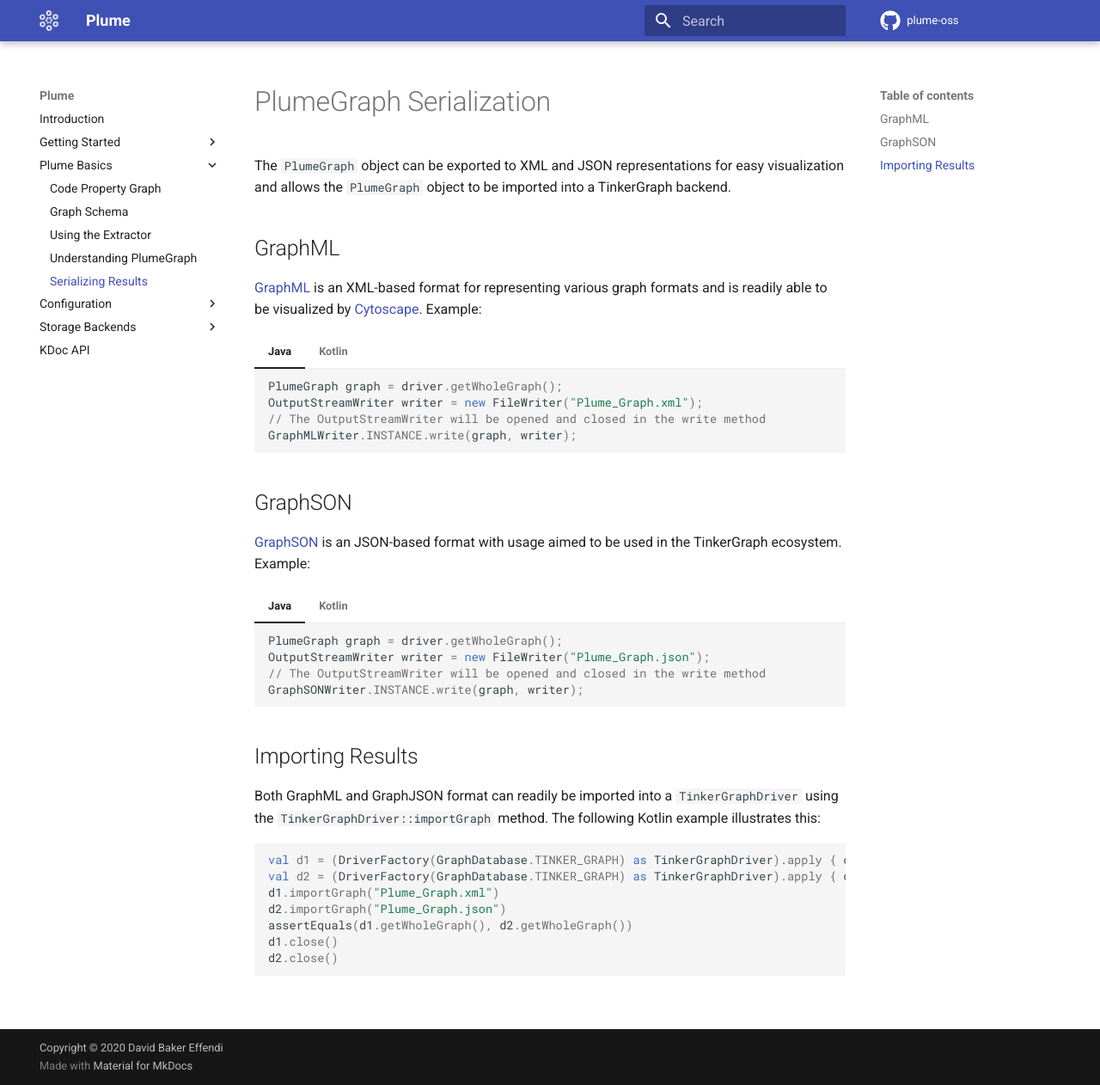
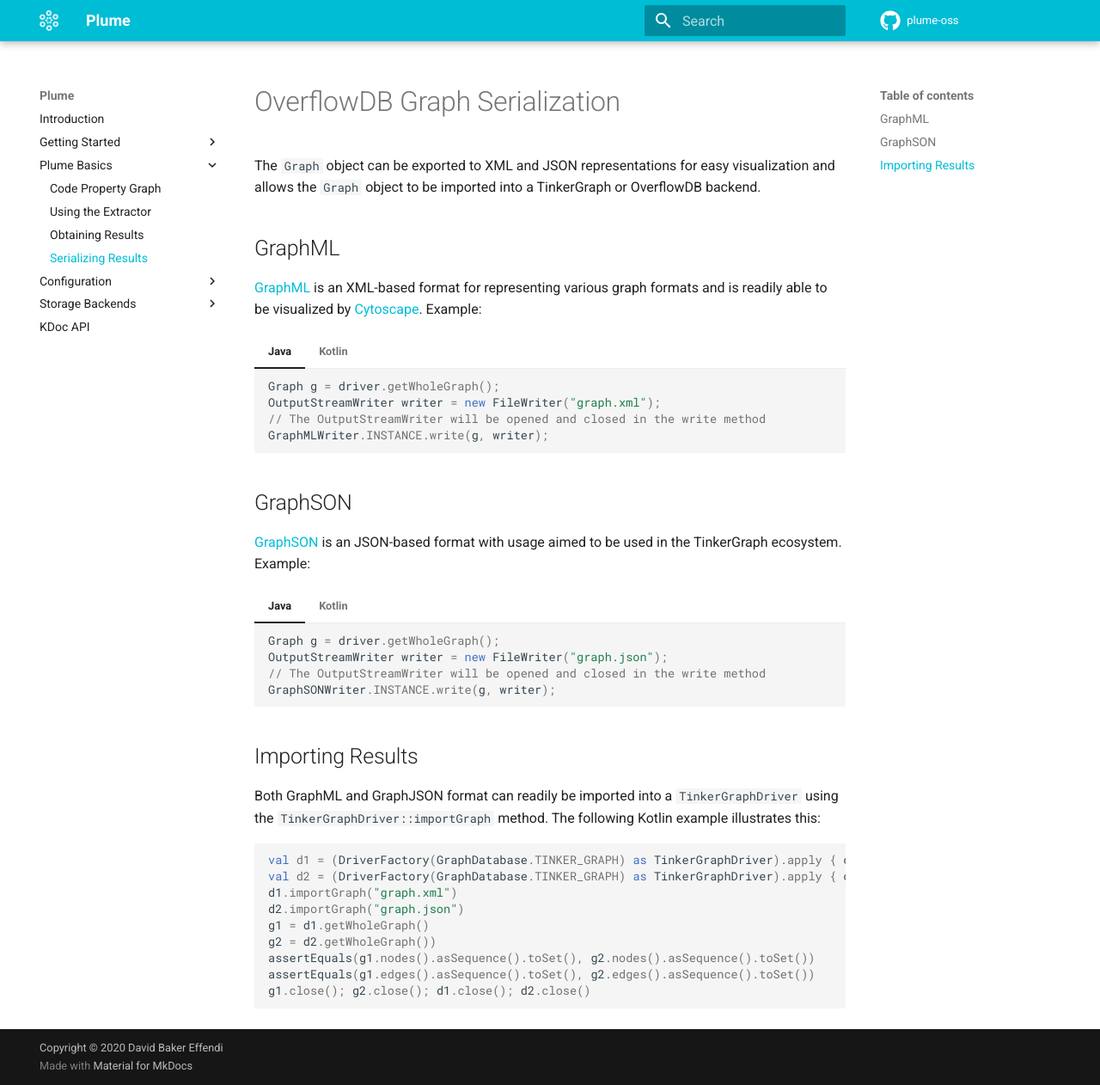
Before and after one commit to plume-oss/plume-docs, an MkDocs documentation site: the page built from docs/plume-basics/graph-io.md, in a window 1280 px wide and 1262 px high. Shown: the whole window at 86% size. Built offline with MkDocs 1.6.1 and Material for MkDocs 9.7.7, drawn with Linux system fonts in a browser that asks for light colours.

Commit message:
:sparkles: Finished the documentation overhaul

````diff
--- a/docs/plume-basics/graph-io.md
+++ b/docs/plume-basics/graph-io.md
@@ -1,8 +1,8 @@
-# PlumeGraph Serialization
+# OverflowDB Graph Serialization
 
-The `PlumeGraph` object can be exported to XML and JSON representations for
-easy visualization and allows the `PlumeGraph` object to be imported into a
-TinkerGraph backend.
+The `Graph` object can be exported to XML and JSON representations for
+easy visualization and allows the `Graph` object to be imported into a
+TinkerGraph or OverflowDB backend.
 
 ## GraphML
 
@@ -12,18 +12,18 @@
 
 === "Java"
     ```java
-    PlumeGraph graph = driver.getWholeGraph();
-    OutputStreamWriter writer = new FileWriter("Plume_Graph.xml");
+    Graph g = driver.getWholeGraph();
+    OutputStreamWriter writer = new FileWriter("graph.xml");
     // The OutputStreamWriter will be opened and closed in the write method
-    GraphMLWriter.INSTANCE.write(graph, writer);
+    GraphMLWriter.INSTANCE.write(g, writer);
     ```
 
 === "Kotlin"
     ```kotlin
-    val graph = driver.getWholeGraph()
-    val writer = new FileWriter("Plume_Graph.xml")
+    val g = driver.getWholeGraph()
+    val writer = new FileWriter("graph.xml")
     // The OutputStreamWriter will be opened and closed in the write method
-    GraphMLWriter.write(graph, writer)
+    GraphMLWriter.write(g, writer)
     ```
 
 ## GraphSON
@@ -34,18 +34,18 @@
 
 === "Java"
     ```java
-    PlumeGraph graph = driver.getWholeGraph();
-    OutputStreamWriter writer = new FileWriter("Plume_Graph.json");
+    Graph g = driver.getWholeGraph();
+    OutputStreamWriter writer = new FileWriter("graph.json");
     // The OutputStreamWriter will be opened and closed in the write method
-    GraphSONWriter.INSTANCE.write(graph, writer);
+    GraphSONWriter.INSTANCE.write(g, writer);
     ```
 
 === "Kotlin"
     ```kotlin
-    val graph = driver.getWholeGraph()
-    val writer = new FileWriter("Plume_Graph.json")
+    val g = driver.getWholeGraph()
+    val writer = new FileWriter("graph.json")
     // The OutputStreamWriter will be opened and closed in the write method
-    GraphSONWriter.write(graph, writer)
+    GraphSONWriter.write(g, writer)
     ```
 ## Importing Results
 
@@ -56,9 +56,11 @@
 ```kotlin
 val d1 = (DriverFactory(GraphDatabase.TINKER_GRAPH) as TinkerGraphDriver).apply { connect() }
 val d2 = (DriverFactory(GraphDatabase.TINKER_GRAPH) as TinkerGraphDriver).apply { connect() }
-d1.importGraph("Plume_Graph.xml")
-d2.importGraph("Plume_Graph.json")
-assertEquals(d1.getWholeGraph(), d2.getWholeGraph())
-d1.close()
-d2.close()
+d1.importGraph("graph.xml")
+d2.importGraph("graph.json")
+g1 = d1.getWholeGraph()
+g2 = d2.getWholeGraph())
+assertEquals(g1.nodes().asSequence().toSet(), g2.nodes().asSequence().toSet())
+assertEquals(g1.edges().asSequence().toSet(), g2.edges().asSequence().toSet())
+g1.close(); g2.close(); d1.close(); d2.close()
 ```
--- a/mkdocs.yml
+++ b/mkdocs.yml
@@ -22,8 +22,8 @@
   name: material
   palette:
     scheme: default
-    primary: indigo
-    accent: purple
+    primary: cyan
+    accent: deep orange
   logo: assets/images/logo-white.png
   favicon: assets/images/logo.png
   icon:
@@ -37,9 +37,8 @@
       - 'Architectural Overview': 'getting-started/architectural-overview.md'
   - 'Plume Basics':
       - 'Code Property Graph': 'plume-basics/code-property-graph.md'
-      - 'Graph Schema': 'plume-basics/schema.md'
       - 'Using the Extractor': 'plume-basics/extracting-cpg.md'
-      - 'Understanding PlumeGraph': 'plume-basics/plume-graph.md'
+      - 'Obtaining Results': 'plume-basics/obtaining-results.md'
       - 'Serializing Results': 'plume-basics/graph-io.md'
   - 'Configuration':
       - 'Extractor Configuration': 'configuration/extractor-config.md'
````
Also changed, not shown: docs/plume-basics/code-property-graph.md (+9 -3 lines), docs/plume-basics/extracting-cpg.md (+5 -41 lines), docs/plume-basics/obtaining-results.md (added, +53 -0 lines), docs/plume-basics/plume-graph.md (deleted, +0 -71 lines), docs/plume-basics/schema.md (deleted, +0 -201 lines), docs/storage-backends/neo4j.md (+3 -19 lines), docs/assets/images/databases/overflowdb.png, docs/assets/images/getting-started/basic-graph.png, docs/assets/images/getting-started/basic-process.png, docs/assets/images/getting-started/driver-overview.png, docs/assets/images/getting-started/extractor-overview.png, docs/assets/images/plume-basics/code-property-graph/cpg-original.png, docs/assets/images/plume-basics/extracting-cpg/cls-graph.png (deleted), docs/assets/images/plume-basics/extracting-cpg/dir-graph.png, 1 more files.
